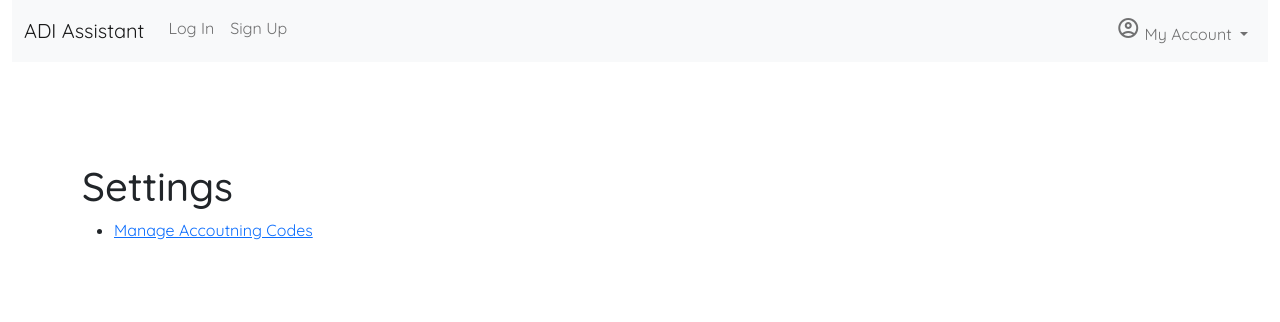
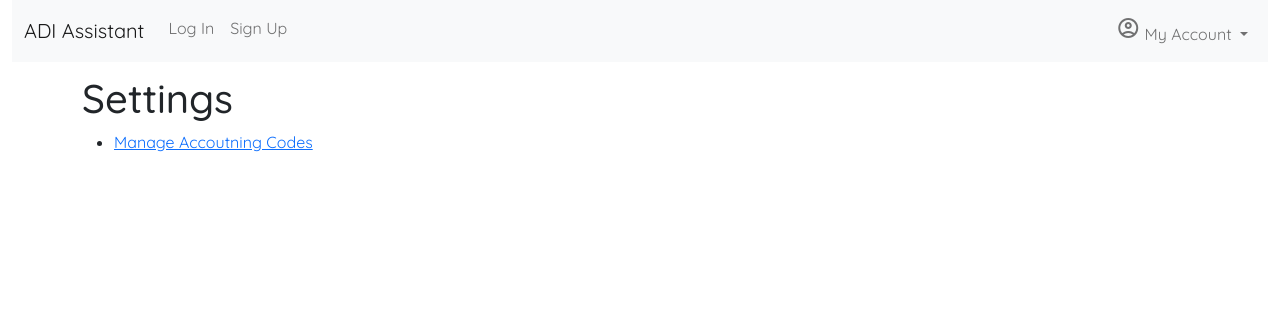
Before and after one commit to martinbannister/CI_MS4_ADI_Assistant, a Django app: page /settings/ in a window 1280 px wide. Shown: the top 322 px of the page. Run offline with Django 3.2, Linux system fonts and the light colour scheme.

Commit message:
STYLE(base.css): reduce padding of page header

```diff
--- a/static/css/base.css
+++ b/static/css/base.css
@@ -14,7 +14,7 @@ body {
 .material-icons.md-48 { font-size: 48px; }
 
 .header_container {
-    padding-top: 100px;
+    padding-top: 12px;
 }
 
 /* ---------- Floating Action Button ---------- */
```
